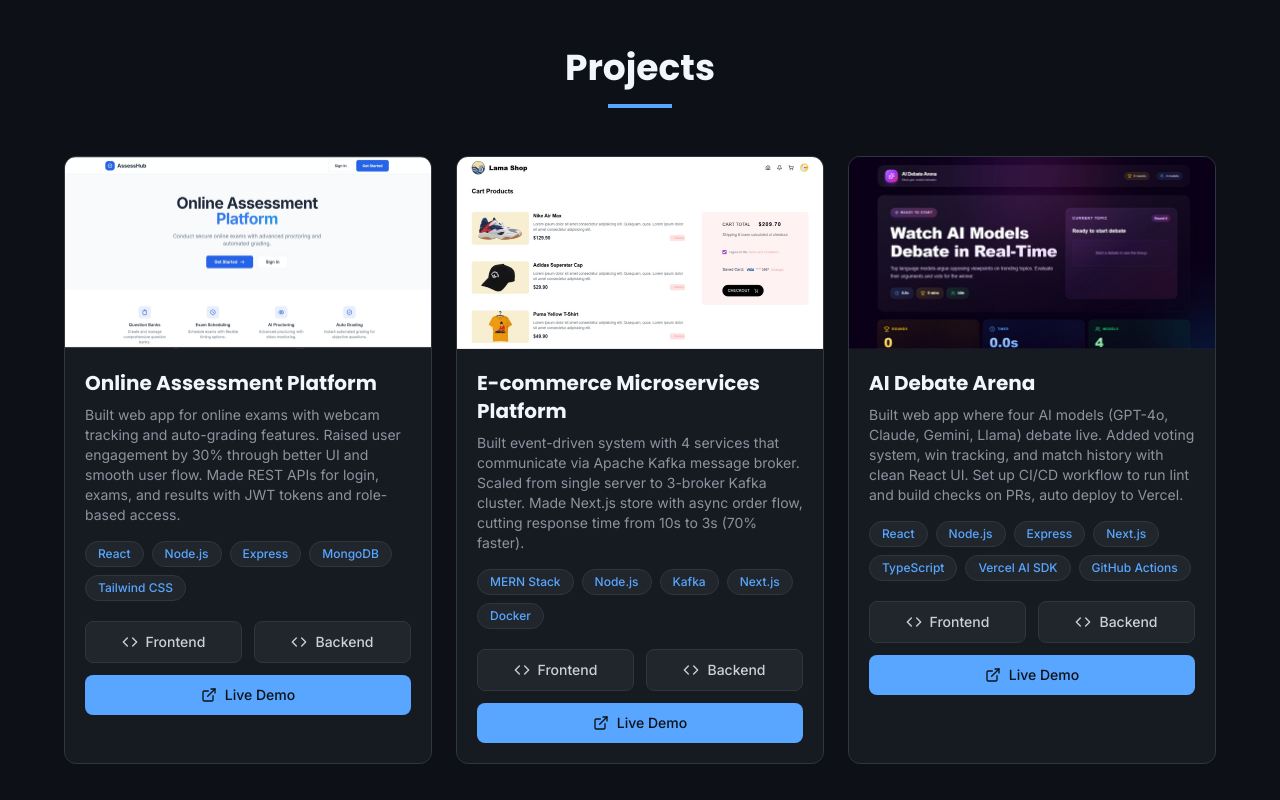
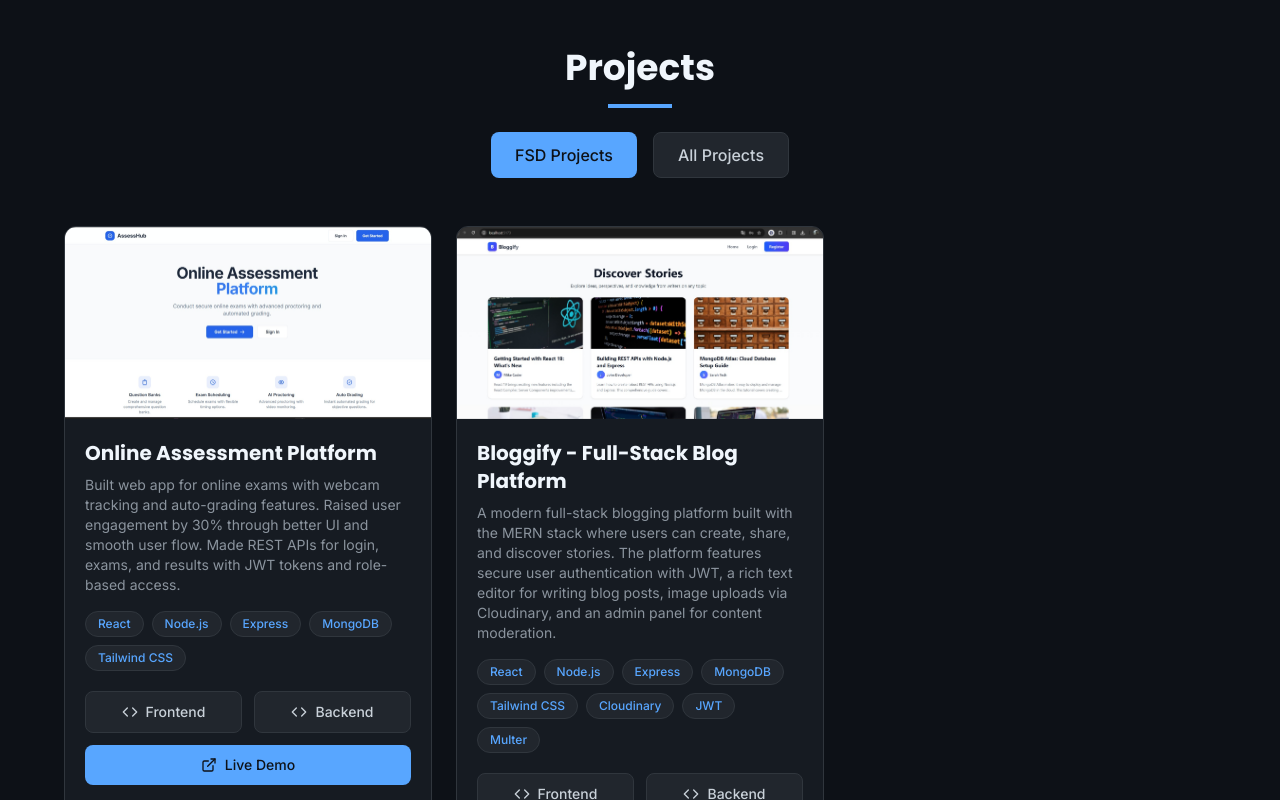
Before and after one commit to Gouthambalaji03/Goutham-Balaji-P-S-Portfolio, a React (Vite) app: page / in a window 1280 px wide. Shown: the part 2060-2860 px from the top of the page. Built offline with nearby package versions, Linux system fonts and the light colour scheme.

Commit message:
Add Bloggify project details and implement project filtering in Projects component

```diff
--- a/src/components/Projects.jsx
+++ b/src/components/Projects.jsx
@@ -1,9 +1,14 @@
+import { useState } from 'react';
 import { ExternalLink, Code } from 'lucide-react';
 import onlineImg from '../assets/online.jpeg';
 import ecommerceImg from '../assets/e commerce.jpeg';
 import aiDebateImg from '../assets/ai debate.jpeg';
+import bloggifyImg from '../assets/bloggify.jpeg';
+
 
 const Projects = () => {
+  const [activeFilter, setActiveFilter] = useState('fsd');
+
   const projects = [
     {
       title: 'Online Assessment Platform',
@@ -12,7 +17,18 @@ const Projects = () => {
       tech: ['React', 'Node.js', 'Express', 'MongoDB', 'Tailwind CSS'],
       githubFrontend: 'https://github.com/Gouthambalaji03/Online-Assessment-Platform-Frontend',
       githubBackend: 'https://github.com/Gouthambalaji03/Online-Assessment-Platform-Backend',
-      demo: 'https://online-assessment-platform-frontend.vercel.app'
+      demo: 'https://online-assessment-platform-frontend.vercel.app',
+      category: 'fsd'
+    },
+    {
+      title: 'Bloggify - Full-Stack Blog Platform',
+      description: 'A modern full-stack blogging platform built with the MERN stack where users can create, share, and discover stories. The platform features secure user authentication with JWT, a rich text editor for writing blog posts, image uploads via Cloudinary, and an admin panel for content moderation.',
+      image: bloggifyImg,
+      tech: ['React', 'Node.js', 'Express', 'MongoDB', 'Tailwind CSS', 'Cloudinary', 'JWT', 'Multer'],
+      githubFrontend: ' https://github.com/Gouthambalaji03/bloggify-frontend',
+      githubBackend: ' https://github.com/Gouthambalaji03/bloggify-backend',
+      demo: 'https://bloggify-frontend-96ei.vercel.app/',
+      category: 'fsd'
     },
     {
       title: 'E-commerce Microservices Platform',
@@ -21,7 +37,8 @@ const Projects = () => {
       tech: ['MERN Stack', 'Node.js', 'Kafka', 'Next.js', 'Docker'],
       githubFrontend: 'https://github.com/Gouthambalaji03/Ecommerce-Microservices-Kafka-Frontend',
       githubBackend: 'https://github.com/Gouthambalaji03/Ecommerce-Microservices-Kafka',
-      demo: 'https://github.com/Gouthambalaji03/Ecommerce-Microservices-Kafka'
+      demo: 'https://github.com/Gouthambalaji03/Ecommerce-Microservices-Kafka',
+      category: 'other'
     },
     {
       title: 'AI Debate Arena',
@@ -30,9 +47,14 @@ const Projects = () => {
       tech: ['React', 'Node.js', 'Express', 'Next.js', 'TypeScript', 'Vercel AI SDK', 'GitHub Actions'],
       githubFrontend: 'https://github.com/Gouthambalaji03/AI-Debate-Arena-Frontend',
       githubBackend: 'https://github.com/Gouthambalaji03/AI-Debate-Arena',
-      demo: 'https://ai-debate-arena-chi.vercel.app/'
+      demo: 'https://ai-debate-arena-chi.vercel.app/',
+      category: 'other'
     }
   ];
+
+  const filteredProjects = activeFilter === 'all'
+    ? projects
+    : projects.filter(project => project.category === 'fsd');
 
   return (
     <section id="projects" className="py-12 sm:py-16 md:py-20 px-4 sm:px-8 lg:px-16">
@@ -41,11 +63,35 @@ const Projects = () => {
           <h2 className="text-2xl sm:text-3xl md:text-4xl font-bold text-text-primary mb-4">
             Projects
           </h2>
-          <div className="w-12 sm:w-16 h-1 bg-primary mx-auto"></div>
+          <div className="w-12 sm:w-16 h-1 bg-primary mx-auto mb-6"></div>
+
+          {/* Filter Buttons */}
+          <div className="flex justify-center gap-3 sm:gap-4">
+            <button
+              onClick={() => setActiveFilter('fsd')}
+              className={`px-4 sm:px-6 py-2 sm:py-2.5 rounded-lg font-medium text-sm sm:text-base transition-colors ${
+                activeFilter === 'fsd'
+                  ? 'bg-primary text-dark'
+                  : 'bg-dark-light border border-dark-border text-text-secondary hover:text-primary hover:border-primary'
+              }`}
+            >
+              FSD Projects
+            </button>
+            <button
+              onClick={() => setActiveFilter('all')}
+              className={`px-4 sm:px-6 py-2 sm:py-2.5 rounded-lg font-medium text-sm sm:text-base transition-colors ${
+                activeFilter === 'all'
+                  ? 'bg-primary text-dark'
+                  : 'bg-dark-light border border-dark-border text-text-secondary hover:text-primary hover:border-primary'
+              }`}
+            >
+              All Projects
+            </button>
+          </div>
         </div>
 
         <div className="grid grid-cols-1 sm:grid-cols-2 lg:grid-cols-3 gap-4 sm:gap-6">
-          {projects.map((project, index) => (
+          {filteredProjects.map((project, index) => (
             <div key={index} className="section-card overflow-hidden group">
               {/* Image */}
               <div className="relative overflow-hidden">
```
Also changed, not shown: src/assets/bloggify.jpeg (added).
